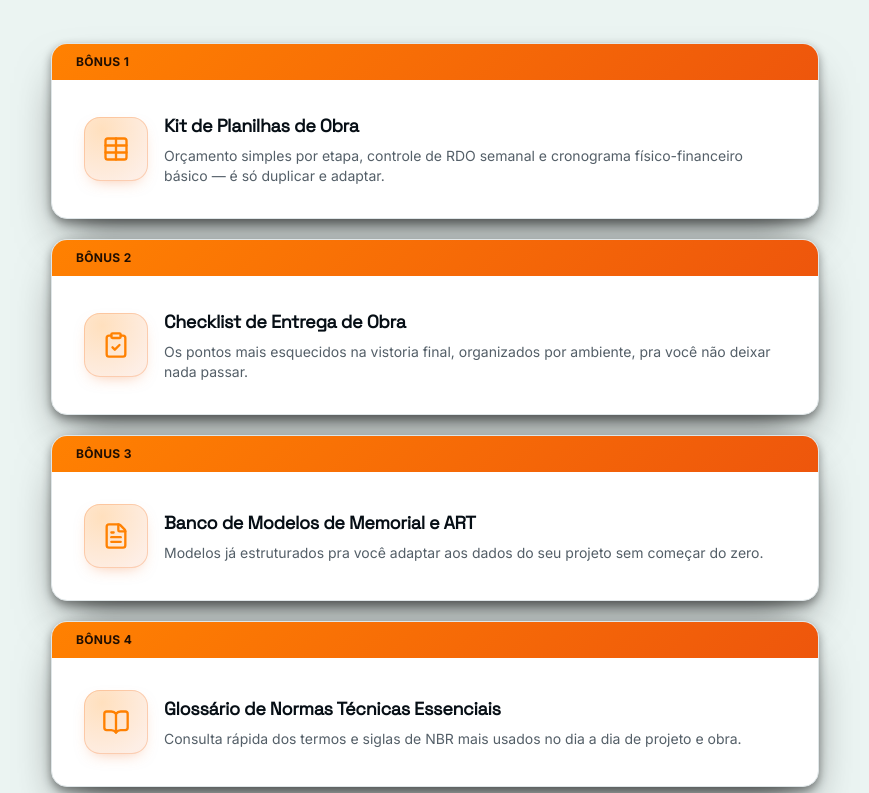
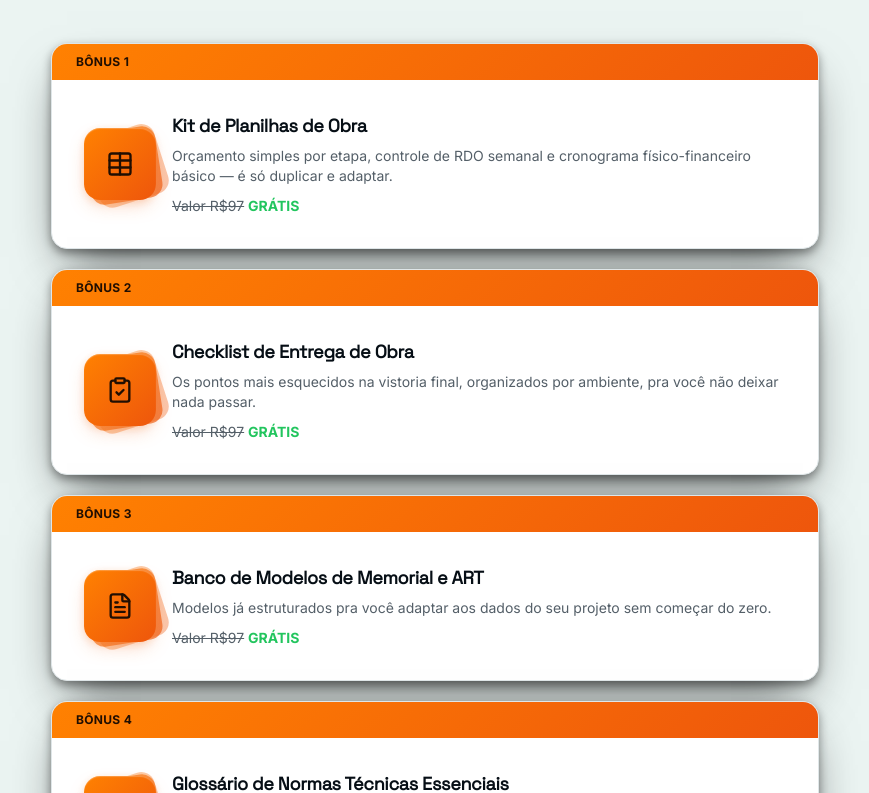
Before and after one commit to Mrc438/Engenhaia, a Next.js app: page /landing in a window 1280 px wide. Shown: the part 5467-6260 px from the top of the page, without its empty margins (205-1074 px from the left). Built offline with nearby package versions, Linux system fonts and the light colour scheme.

Commit message:
bonus: caixinha 3D em CSS e valor riscado R gratis

```diff
--- a/src/app/globals.css
+++ b/src/app/globals.css
@@ -277,6 +277,34 @@ button:hover .icon-chip {
   color: var(--accent-foreground);
 }
 
+/* "caixinha de produto" dos cards de bônus — mockup 3D só em CSS (nenhuma
+   imagem de terceiro): duas camadas por trás, levemente giradas e
+   desbotadas, simulando uma pilha de capas atrás da capa da frente. */
+.lp-bonus-box {
+  position: relative;
+}
+.lp-bonus-box::before,
+.lp-bonus-box::after {
+  content: "";
+  position: absolute;
+  z-index: 0;
+  inset: 0;
+  border-radius: 0.85rem;
+  background-image: linear-gradient(135deg, var(--accent-2), var(--accent));
+}
+.lp-bonus-box::before {
+  transform: rotate(-18deg) translate(6px, 4px);
+  opacity: 0.35;
+}
+.lp-bonus-box::after {
+  transform: rotate(-9deg) translate(3px, 2px);
+  opacity: 0.65;
+}
+.lp-bonus-box-face {
+  position: relative;
+  z-index: 1;
+}
+
 /* deslize automático do carrossel de Aulas: a cada troca de card (a cada
    tick do auto-avanço) o item novo entra deslizando da direita, em vez de
    trocar de forma seca — o "arraste" é do próprio carrossel, não do usuário.
--- a/src/components/landing-page.tsx
+++ b/src/components/landing-page.tsx
@@ -568,12 +568,18 @@ export function LandingPage() {
                   Bônus {i + 1}
                 </div>
                 <div className="flex flex-col gap-4 p-6 sm:flex-row sm:items-center sm:p-8">
-                  <span className="icon-chip flex h-16 w-16 shrink-0 rounded-2xl">
-                    <Icon name={item.icon} className="h-7 w-7" />
-                  </span>
+                  <div className="lp-bonus-box h-16 w-16 shrink-0 sm:h-[4.5rem] sm:w-[4.5rem]">
+                    <div className="lp-bonus-box-face icon-chip-solid flex h-full w-full items-center justify-center rounded-2xl">
+                      <Icon name={item.icon} className="h-7 w-7" />
+                    </div>
+                  </div>
                   <div>
                     <h3 className="text-lg font-bold">{item.title}</h3>
                     <p className="mt-1.5 text-sm text-muted">{item.description}</p>
+                    <p className="mt-2.5 text-sm">
+                      <span className="text-muted line-through">Valor R$97</span>{" "}
+                      <span className="font-bold text-success">GRÁTIS</span>
+                    </p>
                   </div>
                 </div>
               </div>
```
